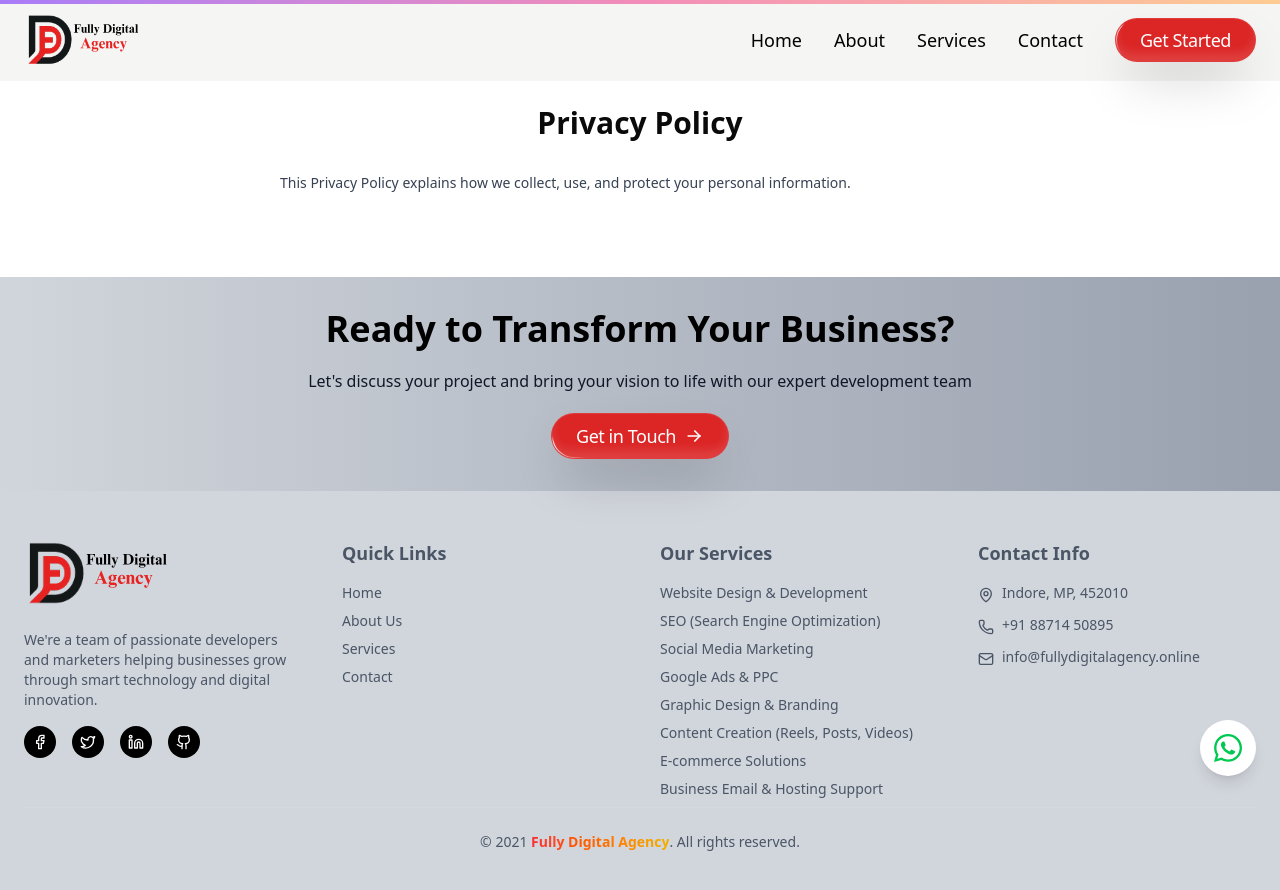
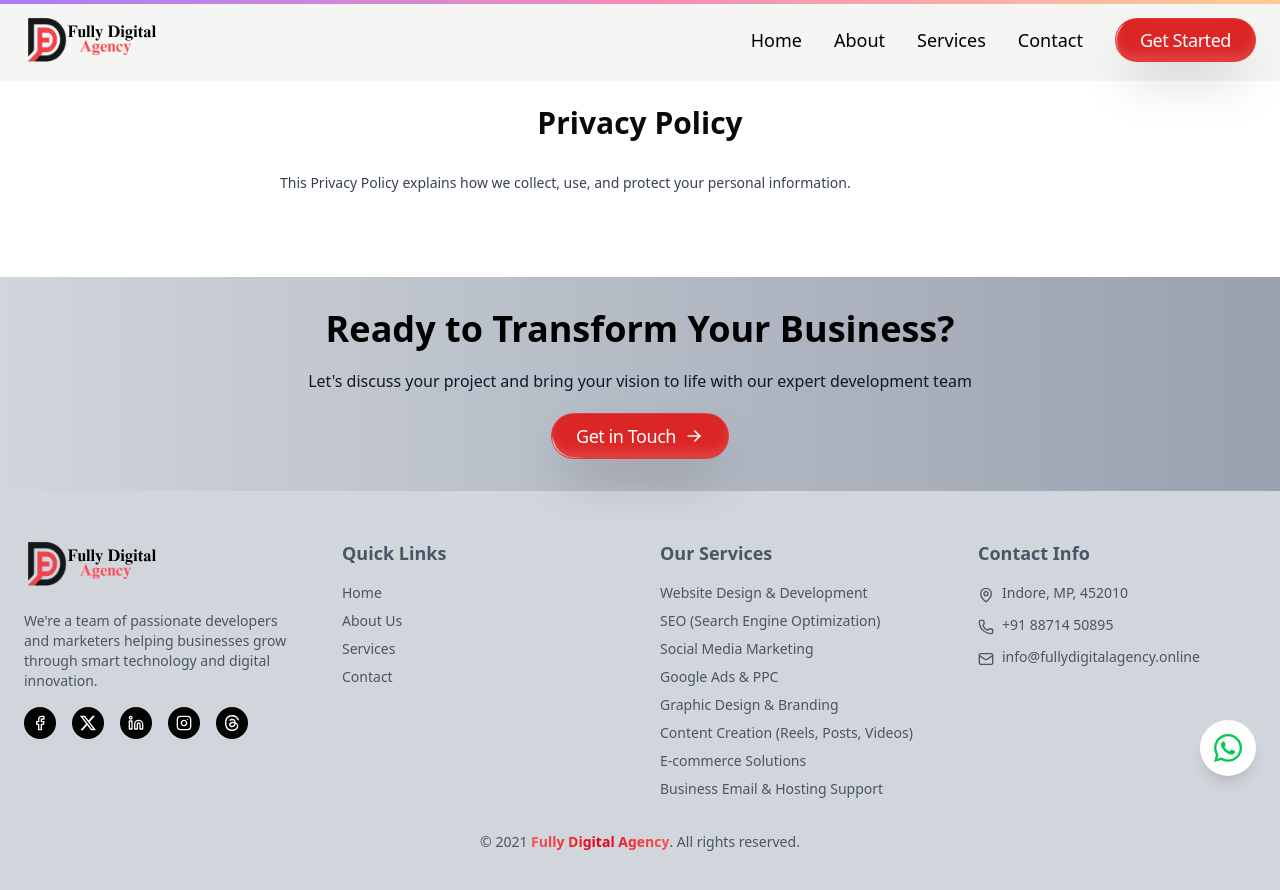
Before and after one commit to hemendra-zerotime/it-service-web, a Next.js app: page /privacy-policy in a window 1280 px wide. Shown: the top 890 px of the page. Built offline with nearby package versions, Linux system fonts and the light colour scheme.

Commit message:
Add social link, update color, change logo

```diff
--- a/components/Footer.tsx
+++ b/components/Footer.tsx
@@ -1,6 +1,15 @@
-import { Mail, Phone, MapPin, Facebook, Twitter, Linkedin, Github } from "lucide-react";
+import { Mail, Phone, MapPin, Facebook, Linkedin, Instagram,  } from "lucide-react";
 import Image from "next/image";
 import Link from "next/link";
+import { SiThreads ,SiX} from 'react-icons/si';
+const socialLinks = [
+  { Icon: Facebook, url: 'https://facebook.com/fullydigitalagency' },
+  { Icon: SiX, url: 'https://twitter.com/fullydigitalagency' },
+  { Icon: Linkedin, url: 'https://www.linkedin.com/company/fully-digital-agency/' },
+  { Icon: Instagram, url: 'https://instagram.com/fullydigitalagency' },
+  { Icon: SiThreads, url: 'https://www.threads.net/fullydigitalagency' },
+
+];
 
 const Footer = () => {
   return (
@@ -19,11 +28,17 @@ const Footer = () => {
               We're a team of passionate developers and marketers helping businesses grow through smart technology and digital innovation.
             </p>
             <div className="flex space-x-4 mt-4">
-              {[Facebook, Twitter, Linkedin, Github].map((Icon, i) => (
-                <a key={i} href="#" className="p-2 rounded-full bg-black hover:bg-red-500 transition-all">
-                  <Icon className="h-4 w-4 text-white" />
-                </a>
-              ))}
+              {socialLinks.map(({ Icon, url }, i) => (
+                 <a
+      key={i}
+      href={url}
+      target="_blank"
+      rel="noopener noreferrer"
+      className="p-2 rounded-full bg-black hover:bg-red-500 transition-all"
+    >
+      <Icon className="h-4 w-4 text-white" />
+    </a>
+  ))}
             </div>
           </div>
 
@@ -89,7 +104,7 @@ const Footer = () => {
        <div className="border-t border-white/10 pt-6 text-center">
           <p className="text-gray-600 dark:text-gray-400 text-sm">
             © 2021{" "}
-            <span className="bg-gradient-to-r from-red-500 via-orange-500 to-yellow-500 bg-clip-text text-transparent font-semibold">
+            <span className="bg-gradient-to-r from-bpc via-red-600 to-bpc bg-clip-text text-transparent font-semibold">
               Fully Digital Agency
             </span>
             . All rights reserved.
--- a/components/Navbar.tsx
+++ b/components/Navbar.tsx
@@ -30,8 +30,8 @@ const Navigation = () => {
             <Image
               src={"/weblogo.svg"}
               alt={"site-logo"}
-              width={120}
-              height={120}
+              width={150}
+              height={150}
             />
           </Link>
 
@@ -46,7 +46,7 @@ const Navigation = () => {
                 }`}
               >
                 {item.name}
-                <span className="absolute -bottom-1 left-0 w-0 h-0.5 bg-gradient-to-r from-red-400 to-purple-400 group-hover:w-full transition-all duration-300"></span>
+                <span className="absolute -bottom-1 left-0 w-0 h-0.5 bg-gradient-to-r from-bpc to-red-600 group-hover:w-full transition-all duration-300"></span>
               </Link>
             ))}
             <Link href={"/contact"}>
--- a/components/VideoModal.tsx
+++ b/components/VideoModal.tsx
@@ -19,16 +19,16 @@ export default function VideoModal({ isOpen, onClose }: { isOpen: boolean; onClo
         >
           <X className="w-6 h-6" />
         </button>
-        <video
-          src="https://www.w3schools.com/html/mov_bbb.mp4"
-          controls
-          autoPlay
-          playsInline
-          preload="auto"
-          className="w-full h-full object-cover rounded-2xl"
-        >
-          Your browser does not support the video tag.
-        </video>
+       <iframe
+  width="100%"
+  height="100%"
+  src="https://www.youtube.com/embed/JgDNFQ2RaLQ?autoplay=1&mute=1&playsinline=1"
+  title="YouTube video player"
+  frameBorder="0"
+  allow="accelerometer; autoplay; clipboard-write; encrypted-media; gyroscope; picture-in-picture; web-share"
+  allowFullScreen
+  className="w-full h-full rounded-2xl"
+/>
       </div>
     </div>
   );
```
Also changed, not shown: public/weblogo.svg.
